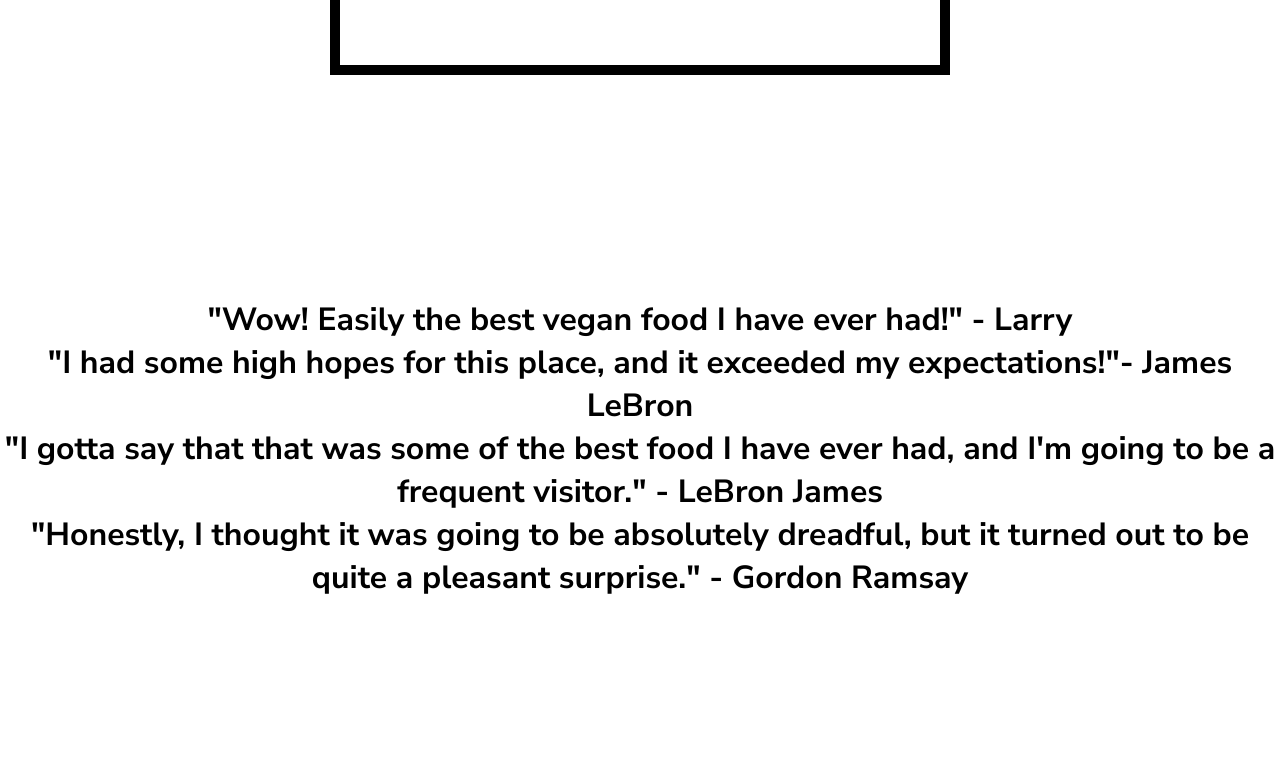
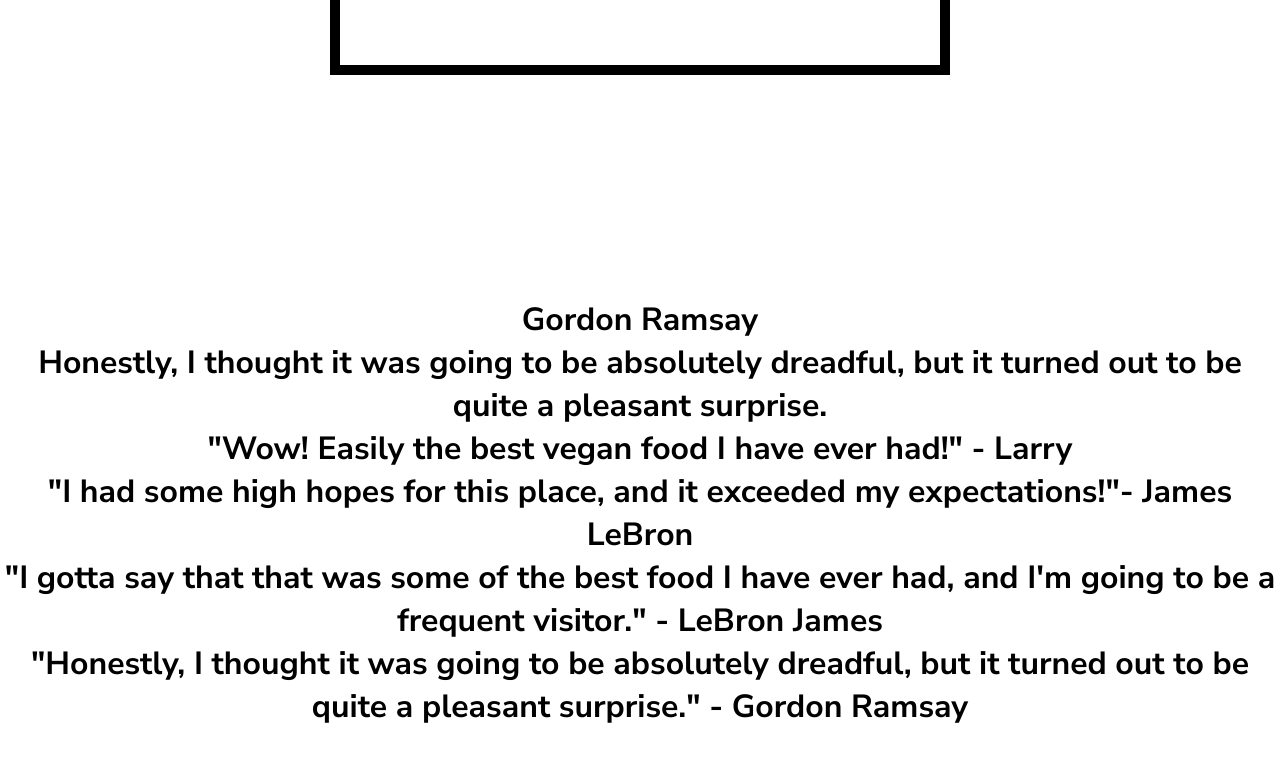
Before and after one commit to amukh1/WebmasterTSA, a React (Vite) app: page / in a window 1280 px wide. Shown: the part 2102-2864 px from the top of the page. Built offline with nearby package versions, Linux system fonts and the light colour scheme; grey boxes are pictures that could not be loaded.

Commit message:
Testimonials

```diff
--- a/src/Home.jsx
+++ b/src/Home.jsx
@@ -8,6 +8,7 @@
 
 import { Nav } from './Navbar'
 import { Card } from './components/Card'
+import { Cardtestimonial } from './components/tCard'
 import EmblaCarousel from './components/EmblaCarousel';
 
 import '@fontsource/roboto/300.css';
@@ -58,6 +59,7 @@
         </div>
 
         <div className="section testimonials">
+            <Cardtestimonial/>
             "Wow! Easily the best vegan food I have ever had!" - Larry <br></br>
             "I had some high hopes for this place, and it exceeded my expectations!"- James LeBron <br></br>
             "I gotta say that that was some of the best food I have ever had, and I'm going to be a frequent visitor." - LeBron James <br></br>
--- /dev/null
+++ b/src/components/tCard.jsx
@@ -0,0 +1,20 @@
+import './tCard.css'
+import {
+    useLocation
+} from "react-router-dom";
+
+import { useEffect, useState, useRef } from "react";
+import { animated, useSpring } from '@react-spring/web'
+
+
+
+
+export function Cardtestimonial(props) {   // props: name, comment
+    return <div className="testi">
+        <div className="t1">
+            <div className="pfp"></div>
+            <div className="name">Gordon Ramsay</div>
+        </div>
+        <div className="t2">Honestly, I thought it was going to be absolutely dreadful, but it turned out to be quite a pleasant surprise.</div>
+    </div>
+}
```
Also changed, not shown: src/components/tCard.css (added).
